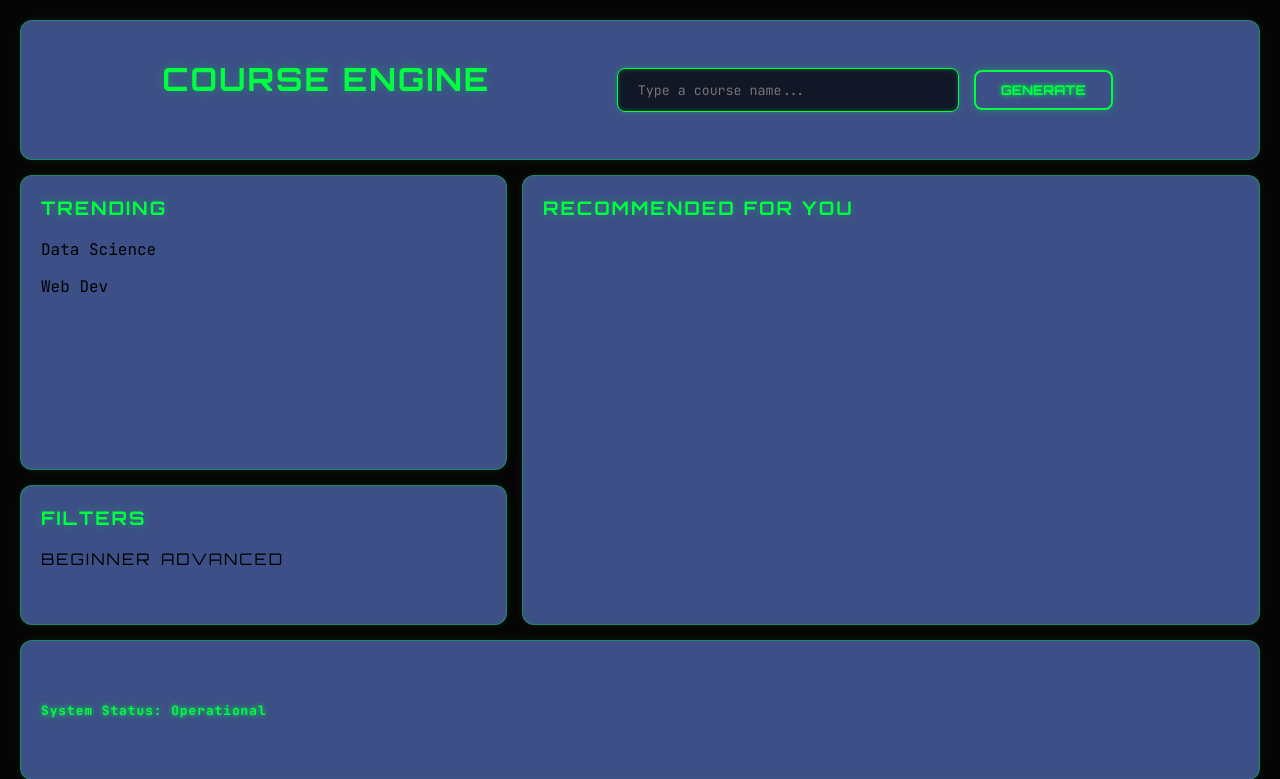
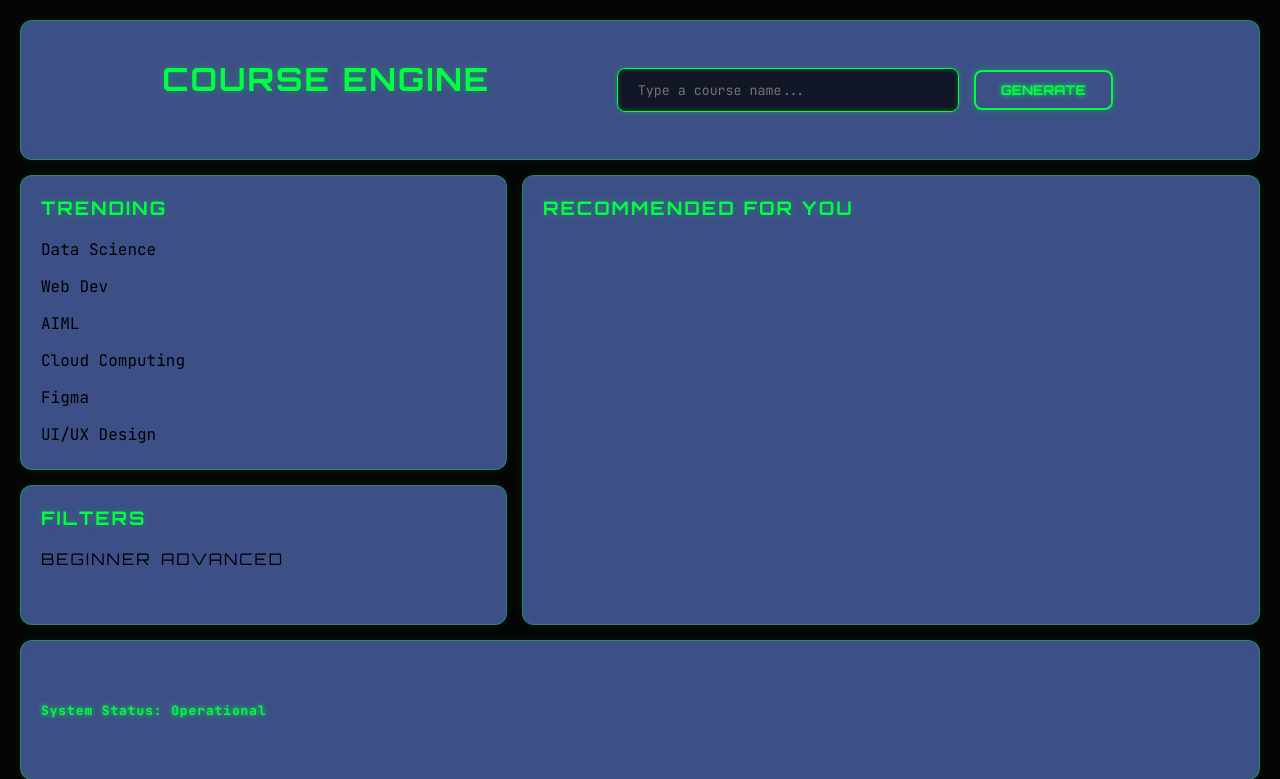
Before and after one commit to Thoufiq-7/ML_Project, a Flask app: page / in a window 1280 px wide. Shown: the top 779 px of the page. Run offline with Flask 3, Linux system fonts and the light colour scheme.

Commit message:
mod div 3

```diff
--- a/frontend/templates/index.html
+++ b/frontend/templates/index.html
@@ -27,6 +27,10 @@
         <h3>Trending</h3>
         <p>Data Science</p>
         <p>Web Dev</p>
+        <p>AIML</p>
+        <p>Cloud Computing</p>
+        <p>Figma</p>
+        <p>UI/UX Design</p>
       </div>
 
       <div class="div4">
```
